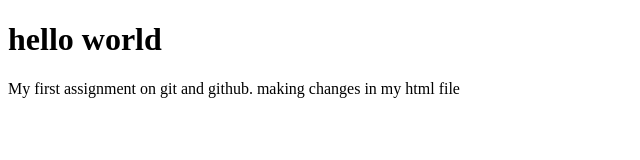
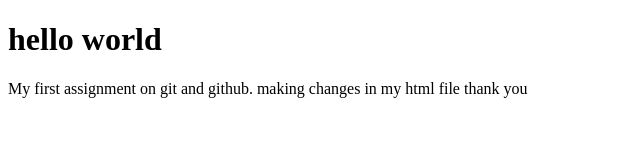
Before and after one commit to vedakumar06/Freshers_batch_june-15, a plain HTML site: page index.html in a window 1280 px wide. Shown: the full height of the page, 0-640 px from the left. Drawn offline with Linux system fonts and the light colour scheme.

Commit message:
2 time changes

```diff
--- a/index.html
+++ b/index.html
@@ -4,7 +4,7 @@
 
 <h1>hello world </h1>
 
-<p>My first assignment on git and github. making changes in my html file</p>
+<p>My first assignment on git and github. making changes in my html file thank you</p>
 
 </body>
 </html>
```
